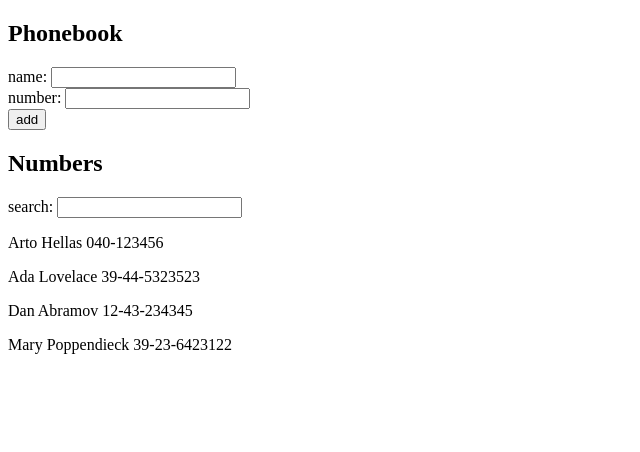
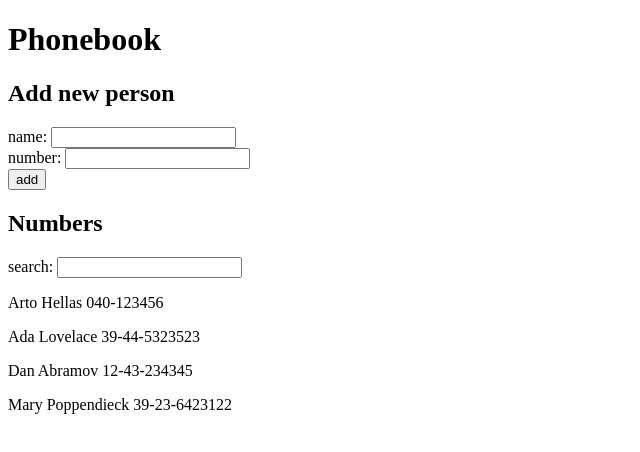
Before and after one commit to joohul/fso, a React (Vite) app in the folder part2/puhelinluettelo/: page / in a window 1280 px wide. Shown: the top 452 px of the page, without its empty margins (0-640 px from the left). Built offline with nearby package versions, Linux system fonts and the light colour scheme.

Commit message:
Puhelinluettelo 2.10 refaktorointi komponentteihin

```diff
--- a/part2/puhelinluettelo/src/App.jsx
+++ b/part2/puhelinluettelo/src/App.jsx
@@ -1,4 +1,52 @@
 import { useState } from 'react'
+
+// Show one person
+const DisplayPerson = (props) => {
+  const { person } = props
+  return (
+    <p>
+      {person.name} {person.number}
+    </p>
+  )
+}
+
+// Add a new person to the phonebook
+const PersonForm = (props) => {
+  const { addPerson, newName, handleNameChange, newNumber, handleNumberChange } = props
+  return (
+    <form onSubmit={addPerson}>
+      <div>
+        name: <input value={newName} onChange={handleNameChange} />
+      </div>
+      <div>
+        number: <input value={newNumber} onChange={handleNumberChange} />
+      </div>
+      <div>
+        <button type="submit">add</button>
+      </div>
+    </form>
+   )
+}
+
+// Search for a person in the phonebook
+const SearchForm = (props) => {
+  const { newSearch, handleSearchChange } = props
+  return (
+    <div>
+      search: <input value={newSearch} onChange={handleSearchChange} />
+    </div>
+   )
+}
+
+// Display multiple persons
+const DisplayPersons = (props) => {
+  const { persons } = props
+  return (
+    <div>
+      {persons.map(person => <DisplayPerson key={person.name} person={person} />)}
+    </div>
+   )
+}
 
 const App = () => {
   const [persons, setPersons] = useState([
@@ -36,28 +84,18 @@ const App = () => {
     setNewNumber(event.target.value)
   }
 
-const handleSearchChange = (event) => {
-  setNewSearch(event.target.value)
-}
+  const handleSearchChange = (event) => {
+    setNewSearch(event.target.value)
+  }
 
   return (
     <div>
-      <h2>Phonebook</h2>
-      <form onSubmit={addPerson}>
-        <div>
-          name: <input value={newName} onChange={handleNameChange} />
-        </div>
-        <div>
-          number: <input value={newNumber} onChange={handleNumberChange} />
-        </div>
-        <div>
-          <button type="submit">add</button>
-        </div>
-      </form>
+      <h1>Phonebook</h1>
+      <h2>Add new person</h2>
+      <PersonForm addPerson={addPerson} newName={newName} handleNameChange={handleNameChange} newNumber={newNumber} handleNumberChange={handleNumberChange} />
       <h2>Numbers</h2>
-      search: <input value={newSearch} onChange={handleSearchChange} />
-      {/* Filter the persons based on the search and display*/}
-      {persons.filter(person => person.name.toLowerCase().includes(newSearch.toLowerCase())).map(person => <p key={person.name}>{person.name} {person.number}</p>)}
+      <SearchForm newSearch={newSearch} handleSearchChange={handleSearchChange} />
+      <DisplayPersons persons={persons.filter(person => person.name.toLowerCase().includes(newSearch.toLowerCase()))} />
     </div>
   )
 
```
